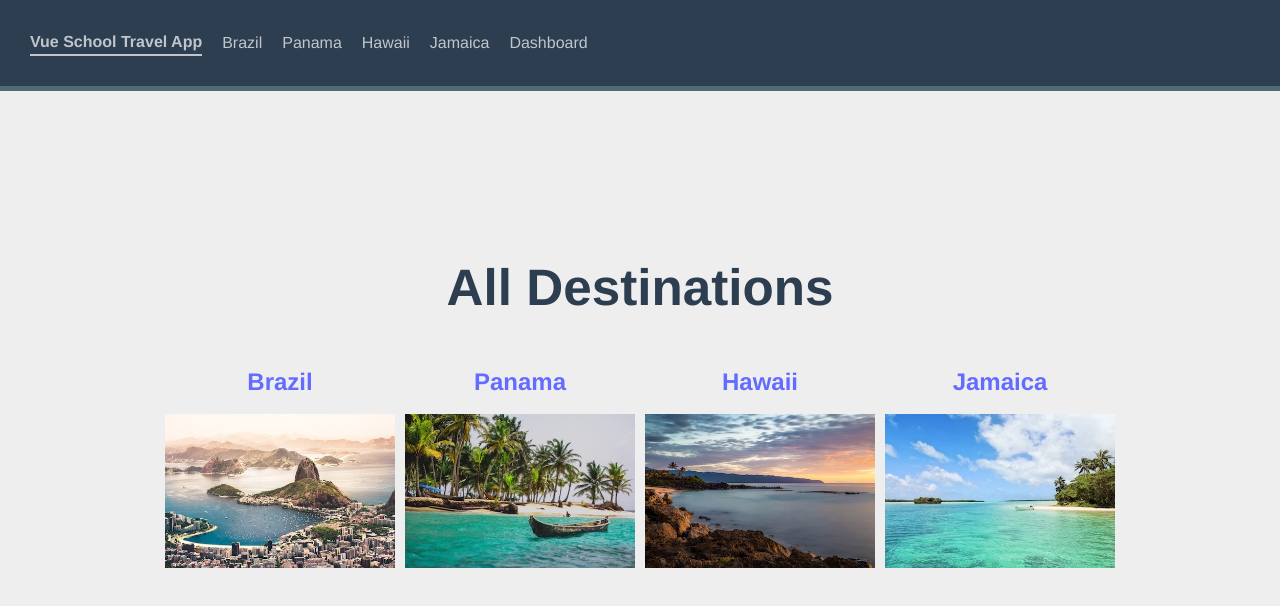
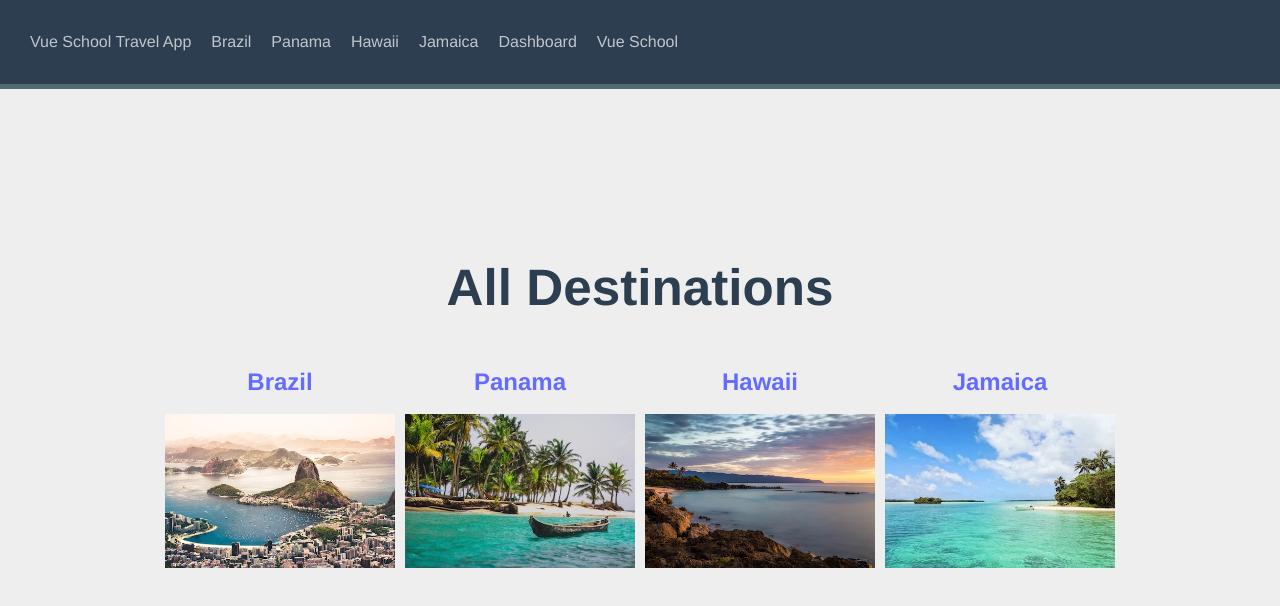
Before and after one commit to julianandreszb/vue-router-4-for-everyone, a Vue app: page / in a window 1280 px wide. Shown: the top 606 px of the page. Built offline with nearby package versions, Linux system fonts and the light colour scheme.

Commit message:
feature: named views

```diff
--- a/src/App.vue
+++ b/src/App.vue
@@ -8,7 +8,13 @@ const route = useRoute();
 <template>
   <the-navigation></the-navigation>
   <div class="container">
-    <router-view v-slot="{Component}">
+    <router-view v-slot="{Component}" class="view left-sidebar" name="LeftSidebar" >
+      <transition name="slide" mode="out-in" >
+        <component :is="Component" :key="route.path"></component>
+      </transition>
+    </router-view>
+
+    <router-view v-slot="{Component}" class="main-view" >
       <transition name="slide" mode="out-in" >
         <component :is="Component" :key="route.path"></component>
       </transition>
@@ -26,4 +32,16 @@ const route = useRoute();
 .slide-leave-to {
   opacity: 0;
 }
+
+.container {
+  display: flex;
+}
+
+.left-sidebar {
+  width: 20%;
+}
+
+.main-view {
+  width: 100%;
+}
 </style>
--- /dev/null
+++ b/src/components/AppLink.vue
@@ -0,0 +1,18 @@
+<script setup>
+import {RouterLink} from "vue-router";
+import {defineProps, computed} from "vue";
+
+const props = defineProps({
+  ...RouterLink.props
+});
+
+const isExternal = computed(()=> typeof props.to === "string" && props.to.startsWith('http'));
+
+</script>
+
+<template>
+  <div>
+    <a target="_blank" rel="noopener"  v-if="isExternal" :href="props.to" class="external-link" ><slot /></a>
+    <router-link v-else v-bind="props" class="internal-link" ><slot/></router-link>
+  </div>
+</template>
--- /dev/null
+++ b/src/components/LeftSidebar.vue
@@ -0,0 +1,27 @@
+<script setup>
+
+</script>
+
+<template>
+  <ul>
+    <li>
+      <router-link :to="{ name: 'protected' }">Dashboard</router-link>
+    </li>
+    <li>
+      <router-link :to="{ name: 'invoices' }">Invoices</router-link>
+    </li>
+  </ul>
+</template>
+
+<style scoped>
+ul {
+  background: white;
+  padding: 10px;
+  list-style: none;
+  margin-right: 20px;
+}
+
+li {
+  margin: 10px;
+}
+</style>
--- a/src/components/TheNavigation.vue
+++ b/src/components/TheNavigation.vue
@@ -7,15 +7,16 @@ const destinations  = reactive(sourceData.destinations);
 
 <template>
   <div id="nav">
-    <router-link to="/">Vue School Travel App</router-link>
-    <router-link
+    <app-link to="/">Vue School Travel App</app-link>
+    <app-link
         v-for="destination in destinations"
         :key="destination.id"
         :to="{ name: 'destination.show', params: { slug: destination.slug} }"
     >
       {{ destination.name }}
-    </router-link>
-    <router-link :to="{name: 'protected'}">Dashboard</router-link>
+    </app-link>
+    <app-link :to="{name: 'protected'}">Dashboard</app-link>
+    <app-link to="https://vueschool.io" >Vue School</app-link>
   </div>
 </template>
 
--- a/src/main.js
+++ b/src/main.js
@@ -1,8 +1,10 @@
 import { createApp } from 'vue'
 import './style.css'
 import App from './App.vue'
+import AppLink from './components/AppLink.vue'
 import router from "./router/router.js";
 
 createApp(App)
+    .component('AppLink', AppLink)
     .use(router)
     .mount('#app')
--- a/src/router/router.js
+++ b/src/router/router.js
@@ -5,11 +5,27 @@ import sourceData from "./../data.json";
 const routes = [
     {path: "/", name: "home", component: Home},
     {path: "/login", name: "login", component: () => import("./../views/Login.vue")},
-    {path: "/invoices", name: "invoices", component: () => import("./../views/Invoices.vue"), meta: {requiresAuth: true}},
+    {
+        path: "/invoices",
+        name: "invoices",
+        // component: () => import("./../views/Invoices.vue"),
+        components: {
+            default: () => import("./../views/Invoices.vue"),
+            LeftSidebar:  () => import("./../components/LeftSidebar.vue"),
+        },
+        meta: {
+            requiresAuth: true
+        }
+    },
     {
         path: "/protected",
         name: "protected",
-        component: () => import("./../views/Protected.vue"),
+        // component: () => import("./../views/Protected.vue"),
+        components: {
+            default: () => import("./../views/Protected.vue"),
+            LeftSidebar: () => import("./../components/LeftSidebar.vue")
+
+        },
         meta: {
             requiresAuth: true
         }
```
